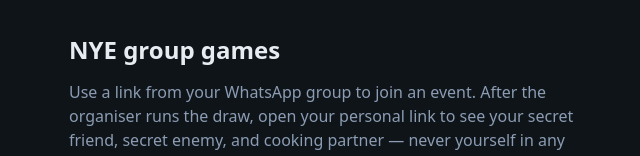
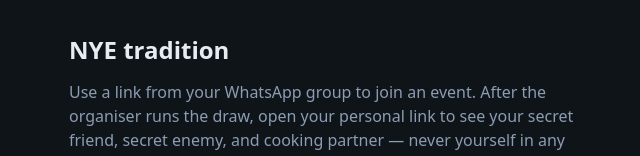
Before and after one commit to izalette/nye-tradition, a Next.js app: page / in a window 1280 px wide. Shown: the top 156 px of the page, without its empty margins (311-951 px from the left). Built offline with nearby package versions, Linux system fonts and the light colour scheme.

Commit message:
Rebrand to NYE tradition; rename folder; Docker volume

```diff
--- a/docker-compose.yml
+++ b/docker-compose.yml
@@ -13,7 +13,7 @@ services:
       RESEND_API_KEY: ${RESEND_API_KEY:-}
       RESEND_FROM_EMAIL: ${RESEND_FROM_EMAIL:-}
     volumes:
-      - nye-sqlite:/app/data
+      - nye-tradition-data:/app/data
 
 volumes:
-  nye-sqlite:
+  nye-tradition-data:
--- a/src/app/layout.tsx
+++ b/src/app/layout.tsx
@@ -2,9 +2,9 @@ import type { Metadata } from "next";
 import "./globals.css";
 
 export const metadata: Metadata = {
-  title: "Group games — Secret friend, enemy & cooking",
+  title: "NYE tradition — Secret friend, enemy & cooking",
   description:
-    "Join an event, then get your private assignments for the group chat.",
+    "NYE tradition: join an event, then get your private assignments for the group chat.",
 };
 
 export default function RootLayout({
--- a/src/app/page.tsx
+++ b/src/app/page.tsx
@@ -3,7 +3,7 @@ import Link from "next/link";
 export default function HomePage() {
   return (
     <>
-      <h1>NYE group games</h1>
+      <h1>NYE tradition</h1>
       <p>
         Use a link from your WhatsApp group to join an event. After the organiser
         runs the draw, open your personal link to see your secret friend, secret
```
Also changed, not shown: 2 other files (tests, documents, lock files or other folders).
